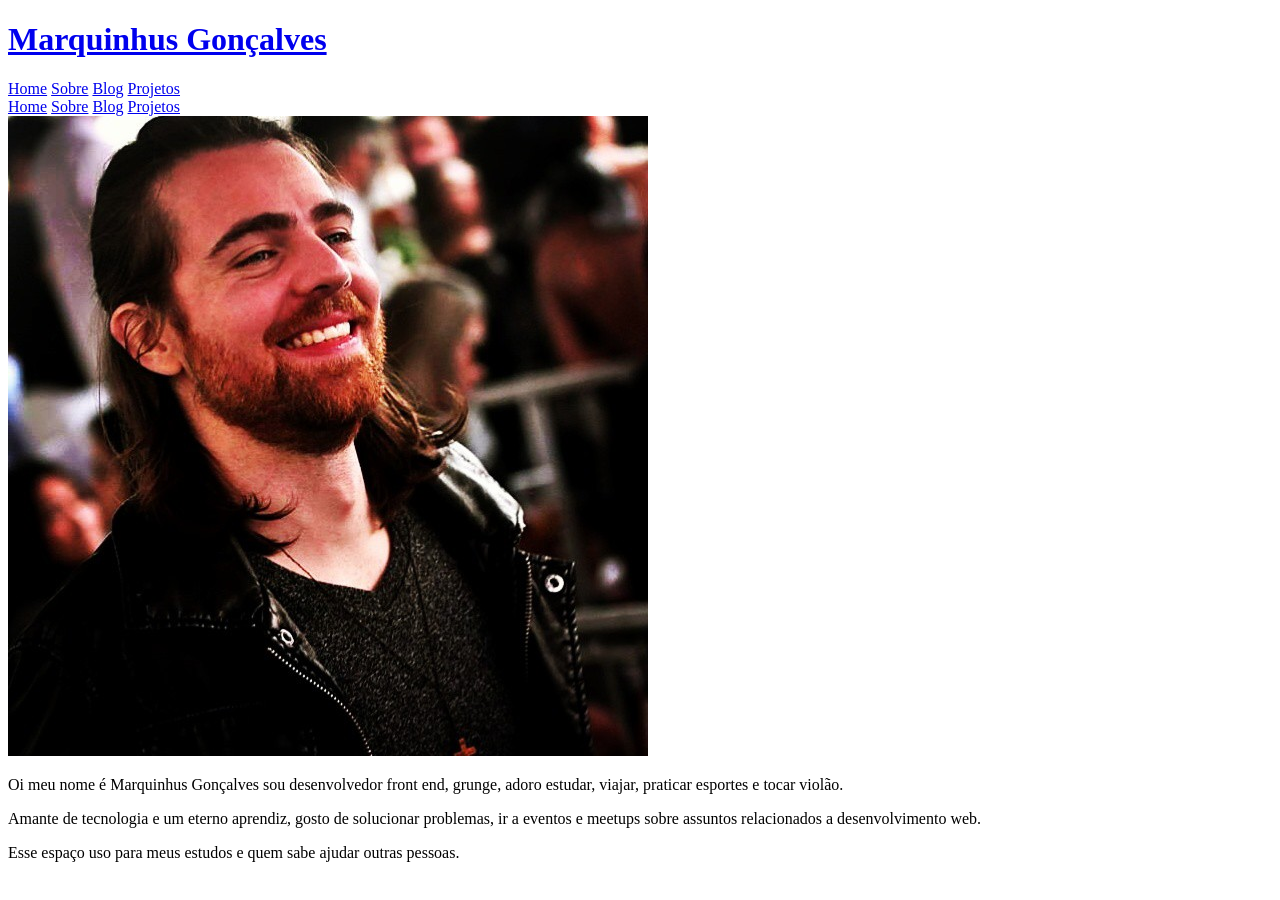
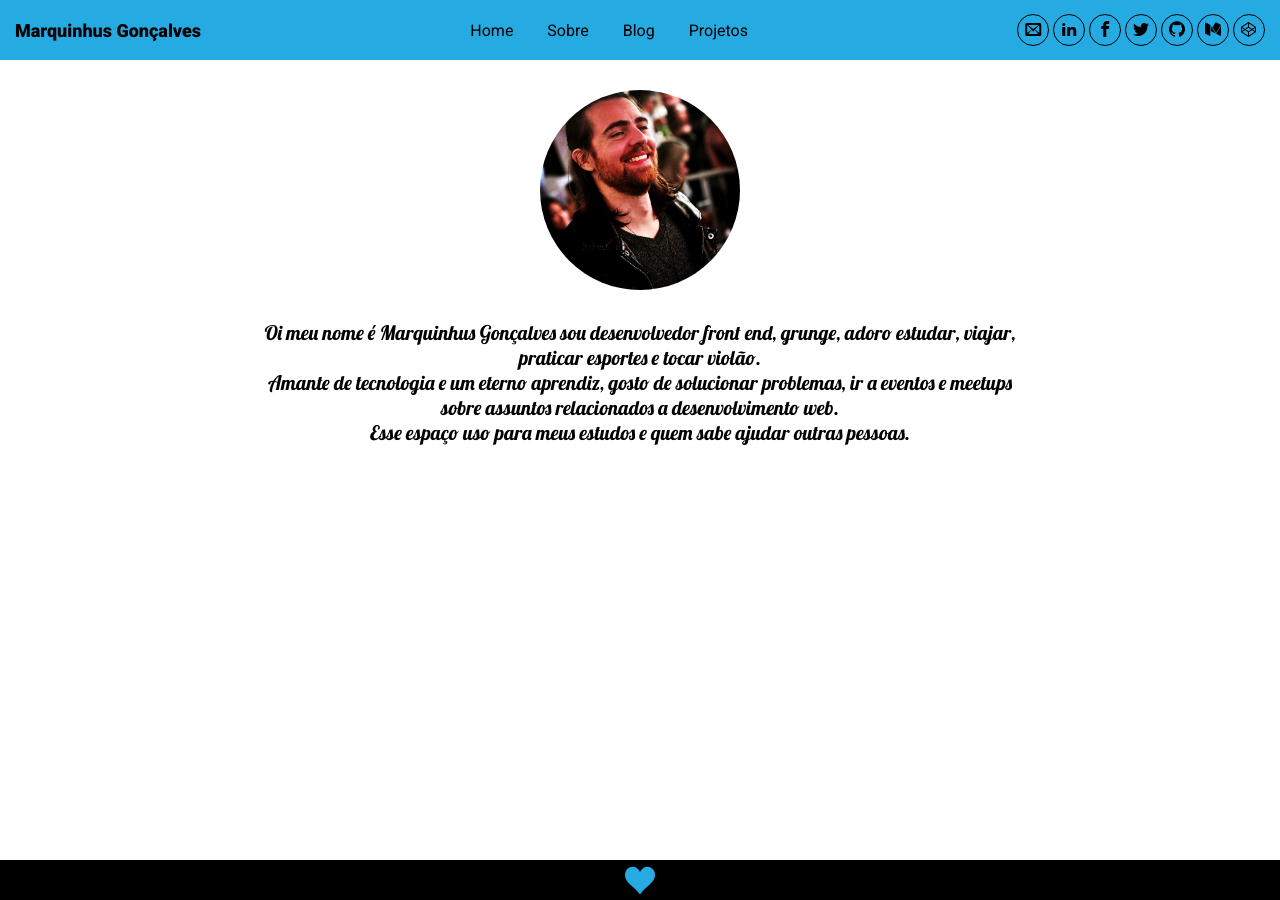
Before and after one commit to marquinhusgoncalves/marquinhusgoncalves.com, a Jekyll site: the page built from index.md, in a window 1280 px wide. Built offline with Jekyll 4.4.1, drawn with Linux system fonts in a browser that asks for light colours; some web fonts are replaced; comment, search, counter and statistics services are not loaded.

Commit message:
Change Path

```diff
--- a/_includes/head.html
+++ b/_includes/head.html
@@ -12,5 +12,5 @@
     {% endif %}
   </title>
   <link rel="stylesheet" href="https://fonts.googleapis.com/css?family=Lobster|Roboto:400,700,900">
-  <link rel="stylesheet" href="{{ site.baseurl }}public/css/style.css">
+  <link rel="stylesheet" href="{{ site.baseurl }}assets/css/style.css">
 </head>
```
